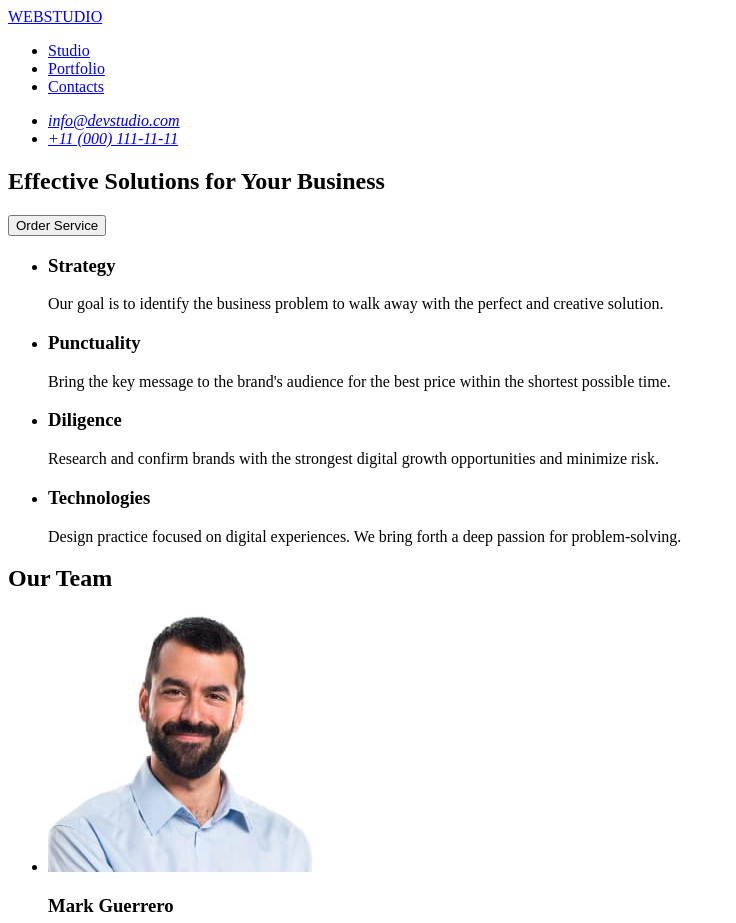
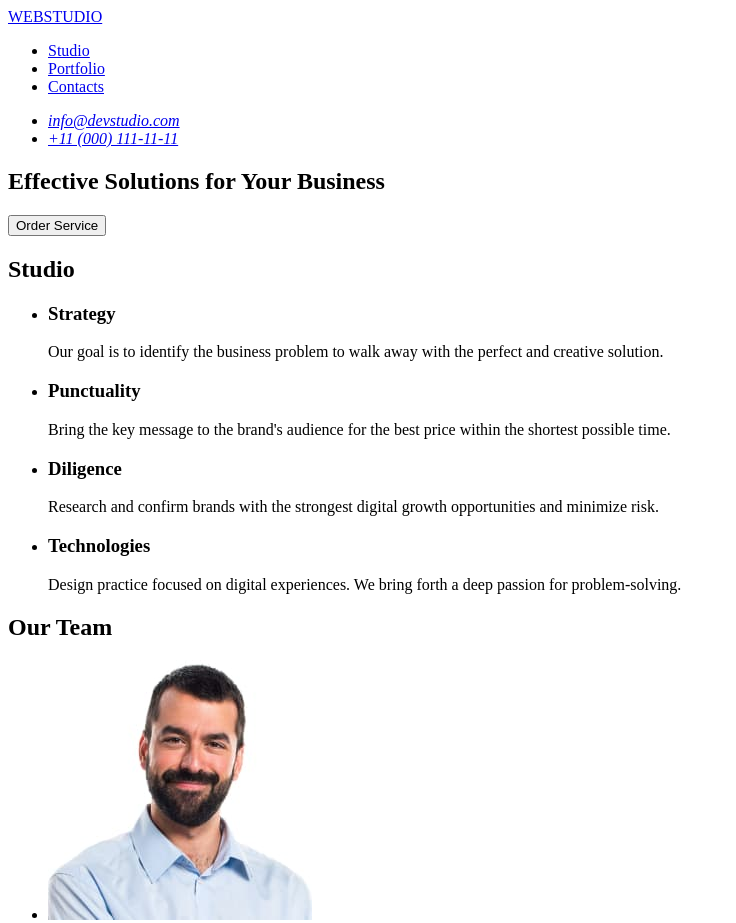
Before and after one commit to milena-kachko08/goit-markup-hw-01, a plain HTML site: page index.html in a window 1280 px wide. Shown: the top 923 px of the page, without its empty margins (0-736 px from the left). Drawn offline with Linux system fonts and the light colour scheme.

Commit message:
add index file

```diff
--- a/index.html
+++ b/index.html
@@ -30,6 +30,7 @@
         <button type="button">Order Service</button>
       </section>
       <section id="Studio">
+        <h2>Studio</h2>
         <ul>
           <li>
             <h3>Strategy</h3>
```
